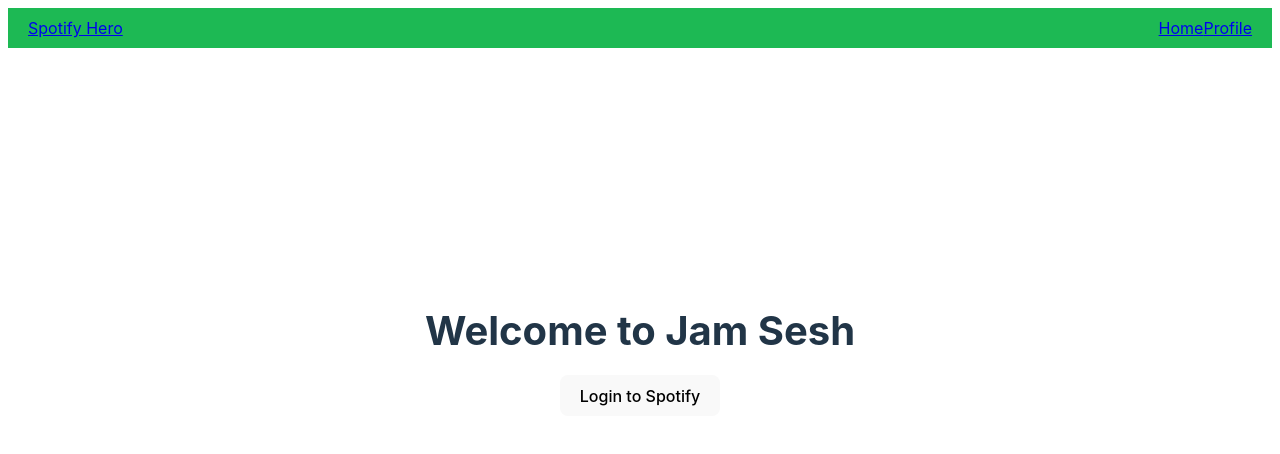
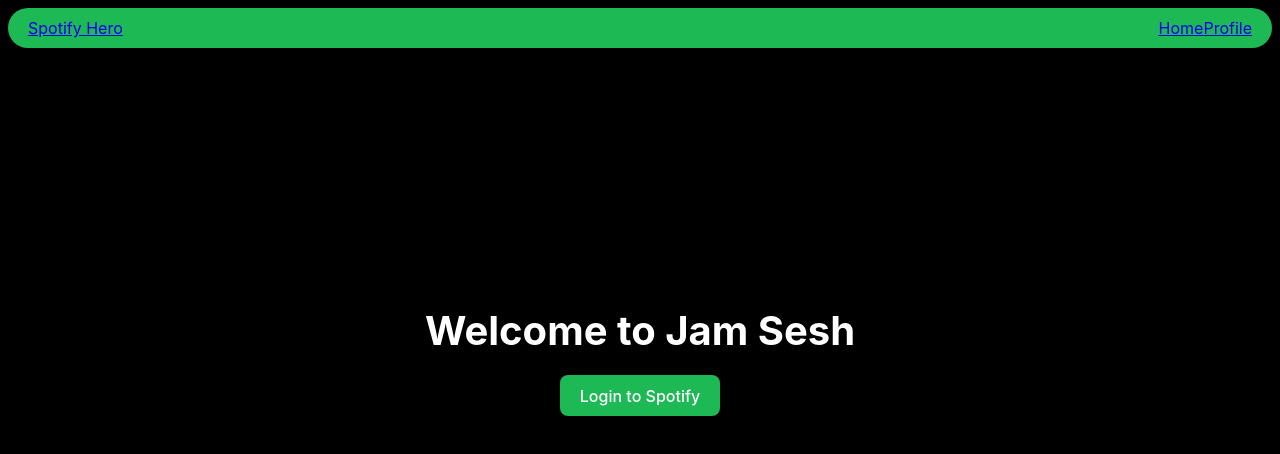
Before and after one commit to troyrice13/spotify-hero, a React (Vite) app: page / in a window 1280 px wide. Shown: the top 454 px of the page. Built offline with nearby package versions, Linux system fonts and the light colour scheme.

Commit message:
style updates

```diff
--- a/src/components/Navbar.css
+++ b/src/components/Navbar.css
@@ -4,13 +4,22 @@
     align-items: center;
     padding: 10px 20px;
     background-color: #1db954;
+    border-radius: 20px;
     color: white;
 }
 
 .navbar-logo {
     font-family: Inter, system-ui, Avenir, Helvetica, Arial, sans-serif;
+    color: white;
+    text-decoration: none;
 }
 
 .navbar-links {
     font-family: Inter, system-ui, Avenir, Helvetica, Arial, sans-serif;
+    color: white;
+    text-decoration: none;
 }
+
+.navbar-links a:hover {
+    text-decoration: underline;
+  }
--- a/src/index.css
+++ b/src/index.css
@@ -1,3 +1,7 @@
+:root {
+  background-color: black;
+}
+
 /* :root {
   font-family: Inter, system-ui, Avenir, Helvetica, Arial, sans-serif;
   line-height: 1.5;
--- a/src/pages/Callback.css
+++ b/src/pages/Callback.css
@@ -9,9 +9,10 @@
 .callback-title {
     font-family: Inter, system-ui, Avenir, Helvetica, Arial, sans-serif;
     font-size: 2.5rem;
-
+    color: white;
 }
 
 .callback-text {
     font-family: Inter, system-ui, Avenir, Helvetica, Arial, sans-serif;
+    color: white;
 }
--- a/src/pages/Home.css
+++ b/src/pages/Home.css
@@ -11,6 +11,7 @@
     font-family: Inter, system-ui, Avenir, Helvetica, Arial, sans-serif;
     font-size: 2.5rem;
     margin-bottom: 20px;
+    color: white;
 }
 
 .home-button {
@@ -24,6 +25,7 @@
     cursor: pointer;
     transition: border-color 0.25s;
     font-family: Inter, system-ui, Avenir, Helvetica, Arial, sans-serif;
+    color: white;
   }
   .home-button:hover {
     border-color: #646cff;
@@ -36,12 +38,12 @@
   @media (prefers-color-scheme: light) {
     :root {
       color: #213547;
-      background-color: #ffffff;
+      background-color: #1db954;
     }
     a:hover {
       color: #747bff;
     }
     .home-button {
-      background-color: #f9f9f9;
+      background-color: #1db954;
     }
   }
--- a/src/pages/Profile.css
+++ b/src/pages/Profile.css
@@ -3,20 +3,30 @@
     justify-content: center;
     align-items: center;
     flex-direction: column;
-    height: 75vh;
+    height: 100vh;
 }
 
 .profile-title {
     font-family: Inter, system-ui, Avenir, Helvetica, Arial, sans-serif;
     font-size: 2.5rem;
-
+    color: white;
 }
 
 .profile-subheader {
     font-family: Inter, system-ui, Avenir, Helvetica, Arial, sans-serif;
+    color: white;
 }
 
 .profile-track-items {
     font-family: Inter, system-ui, Avenir, Helvetica, Arial, sans-serif;
-    margin-bottom: 5px;
+    margin-bottom: 10px;
+    color: white;
+    font-weight: 500;
 }
+
+.profile-track-list {
+    background-color: #282828;
+    padding: 10px 20px;
+    border-radius: 20px;
+    text-align: center;
+}
--- a/src/pages/Profile.jsx
+++ b/src/pages/Profile.jsx
@@ -35,11 +35,11 @@
                     <>
                         <h1 className="profile-title">Welcome, {user.display_name}!</h1>
                         <h2 className="profile-subheader">Recently Played Tracks:</h2>
-                        <ul>
+                        <ul className="profile-track-list">
                             {tracks.map(track => (
-                                <li className="profile-track-items" key={track.track.id}>
+                                <ul className="profile-track-items" key={track.track.id}>
                                     {track.track.name} by {track.track.artists[0].name}
-                                </li>
+                                </ul>
                             ))}
                         </ul>
                     </>
```
